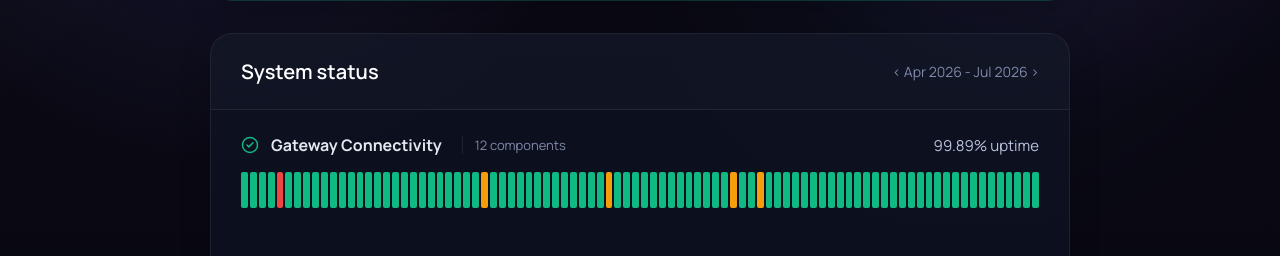
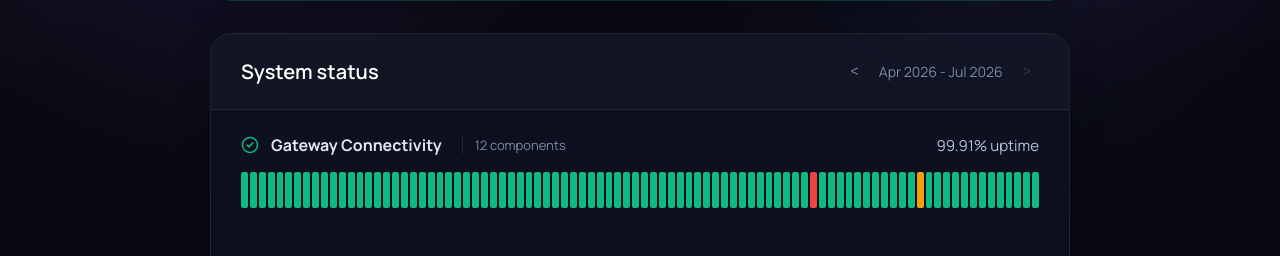
Before and after one commit to SyncInk/syncink-discord-ticket.bot, a React (Vite) app in the folder dashboard/: page /status in a window 1280 px wide. Shown: the part 544-800 px from the top of the page. Built offline with nearby package versions, Linux system fonts and the light colour scheme; no server answers.

Commit message:
feat: add interactive date range pagination to status history

```diff
--- a/dashboard/src/pages/StatusPage.css
+++ b/dashboard/src/pages/StatusPage.css
@@ -417,3 +417,27 @@
 .powered-logo svg {
   margin-top: -2px;
 }
+.status-card-date-range {
+  display: flex;
+  align-items: center;
+  gap: 12px;
+}
+.status-date-btn {
+  background: transparent;
+  border: none;
+  color: var(--text-muted);
+  cursor: pointer;
+  padding: 4px 8px;
+  border-radius: 6px;
+  font-family: monospace;
+  font-size: 14px;
+  transition: all 0.2s;
+}
+.status-date-btn:hover:not(:disabled) {
+  background: rgba(255, 255, 255, 0.1);
+  color: #fff;
+}
+.status-date-btn:disabled {
+  opacity: 0.3;
+  cursor: not-allowed;
+}
--- a/dashboard/src/pages/StatusPage.jsx
+++ b/dashboard/src/pages/StatusPage.jsx
@@ -33,6 +33,7 @@ const COMPONENTS = [
 export default function StatusPage({ user }) {
   const days = 90;
   const [expandedRows, setExpandedRows] = React.useState({});
+  const [offsetDays, setOffsetDays] = React.useState(0);
 
   const toggleRow = (id) => {
     setExpandedRows(prev => ({
@@ -43,8 +44,10 @@ export default function StatusPage({ user }) {
 
   // Calculate the date range
   const endDate = new Date();
-  const startDate = new Date();
-  startDate.setDate(endDate.getDate() - days);
+  endDate.setDate(endDate.getDate() - offsetDays);
+
+  const startDate = new Date(endDate);
+  startDate.setDate(startDate.getDate() - days);
 
   const formatDate = (date) => {
     return date.toLocaleDateString('en-US', { month: 'short', year: 'numeric' });
@@ -52,7 +55,7 @@ export default function StatusPage({ user }) {
 
   const generateBars = (compId, baseUptime) => {
     const bars = [];
-    const seed = hashString(compId + startDate.getFullYear() + startDate.getMonth());
+    const seed = hashString(compId + startDate.getFullYear() + startDate.getMonth() + offsetDays);
     const random = mulberry32(seed);
 
     let uptimePenalty = 0;
@@ -136,7 +139,22 @@ export default function StatusPage({ user }) {
           <div className="status-card-header">
             <div className="status-card-title">System status</div>
             <div className="status-card-date-range">
-              &lt; {formatDate(startDate)} - {formatDate(endDate)} &gt;
+              <button
+                className="status-date-btn"
+                onClick={() => setOffsetDays(prev => prev + 90)}
+                aria-label="Previous 90 days"
+              >
+                &lt;
+              </button>
+              <span>{formatDate(startDate)} - {formatDate(endDate)}</span>
+              <button
+                className="status-date-btn"
+                onClick={() => setOffsetDays(prev => Math.max(0, prev - 90))}
+                disabled={offsetDays === 0}
+                aria-label="Next 90 days"
+              >
+                &gt;
+              </button>
             </div>
           </div>
 
```
